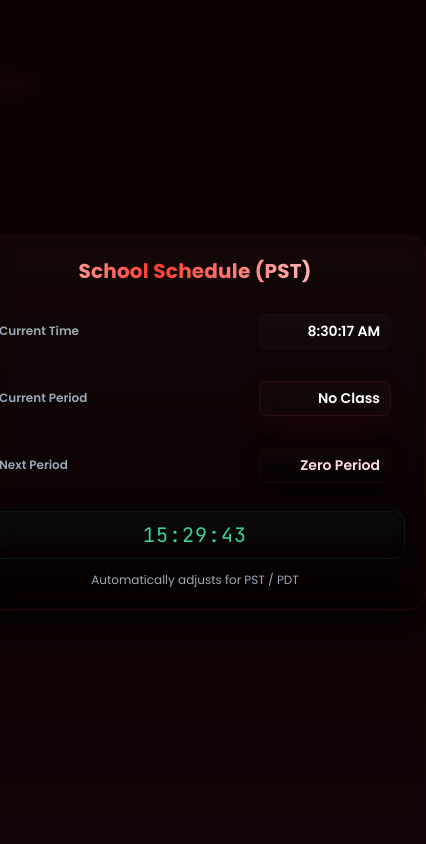
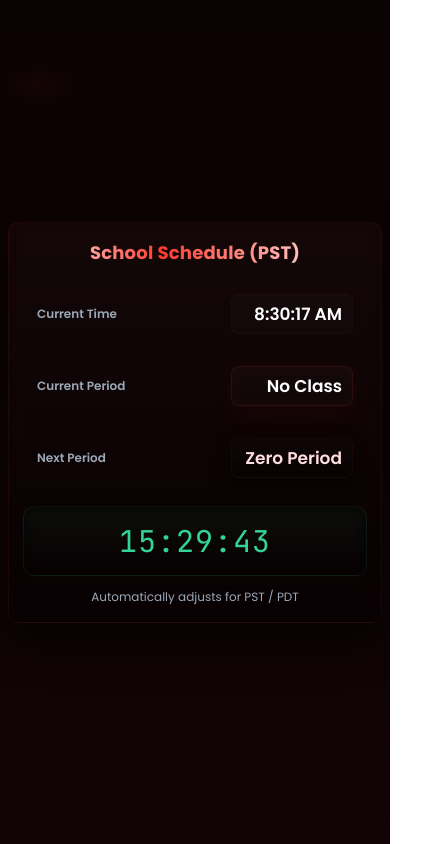
Before and after one commit to schedyra/schedyra.github.io, a plain HTML site: page schedule.html in a window 390 px wide. Shown: the whole page, 426 px wide, since content can reach past the window. Drawn offline with Linux system fonts and the light colour scheme.

Commit message:
Change the bordering

```diff
--- a/schedule.html
+++ b/schedule.html
@@ -4,6 +4,7 @@
 <meta charset="UTF-8">
 <title>School Period Tracker (PST)</title>
 
+<meta name="viewport" content="width=device-width, initial-scale=1">
 <link href="https://fonts.googleapis.com/css2?family=Poppins:wght@300;400;600;700&family=JetBrains+Mono:wght@400;700&display=swap" rel="stylesheet">
 
 <style>
@@ -29,12 +30,16 @@
     justify-content:center;
     -webkit-font-smoothing:antialiased;
     -moz-osx-font-smoothing:grayscale;
+    overflow-x:hidden;
   }
 
   .panel {
-    width:420px;
-    max-width:94%;
-    padding:28px 30px;
+    /* fluid width: almost full width on phones, capped on desktop */
+    width: min(calc(100vw - 16px), 420px);
+    margin: 8px;
+    max-height: calc(100vh - 16px);
+    overflow-y: auto;
+    padding: calc(env(safe-area-inset-top, 16px) + 20px) 20px calc(env(safe-area-inset-bottom, 16px) + 20px);
     border-radius:16px;
     background: linear-gradient(180deg, rgba(255,255,255,0.02), rgba(0,0,0,0.55));
     border: 1px solid var(--glass-border);
@@ -78,7 +83,7 @@
     border-radius:8px;
     background: linear-gradient(180deg, rgba(255,255,255,0.02), rgba(255,255,255,0.015));
     border: 1px solid rgba(255,255,255,0.02);
-    min-width:160px;
+    min-width:120px;
     text-align:right;
   }
 
@@ -117,11 +122,12 @@
     margin-top:12px;
   }
 
-  /* small responsive tweaks */
-  @media (max-width:420px){
-    .panel{ padding:20px; }
-    .value { min-width:110px; font-size:14px; }
-    .countdown { font-size:20px; padding:10px; }
+  /* mobile-focused tweaks: expand and enlarge for comfortable reading */
+  @media (max-width:520px){
+    .panel{ padding: calc(env(safe-area-inset-top, 12px) + 16px) 14px calc(env(safe-area-inset-bottom, 12px) + 16px); border-radius:10px; }
+    h1{ font-size:18px; }
+    .value { min-width:100px; font-size:17px; }
+    .countdown { font-size:30px; padding:14px; }
   }
 </style>
 </head>
```
